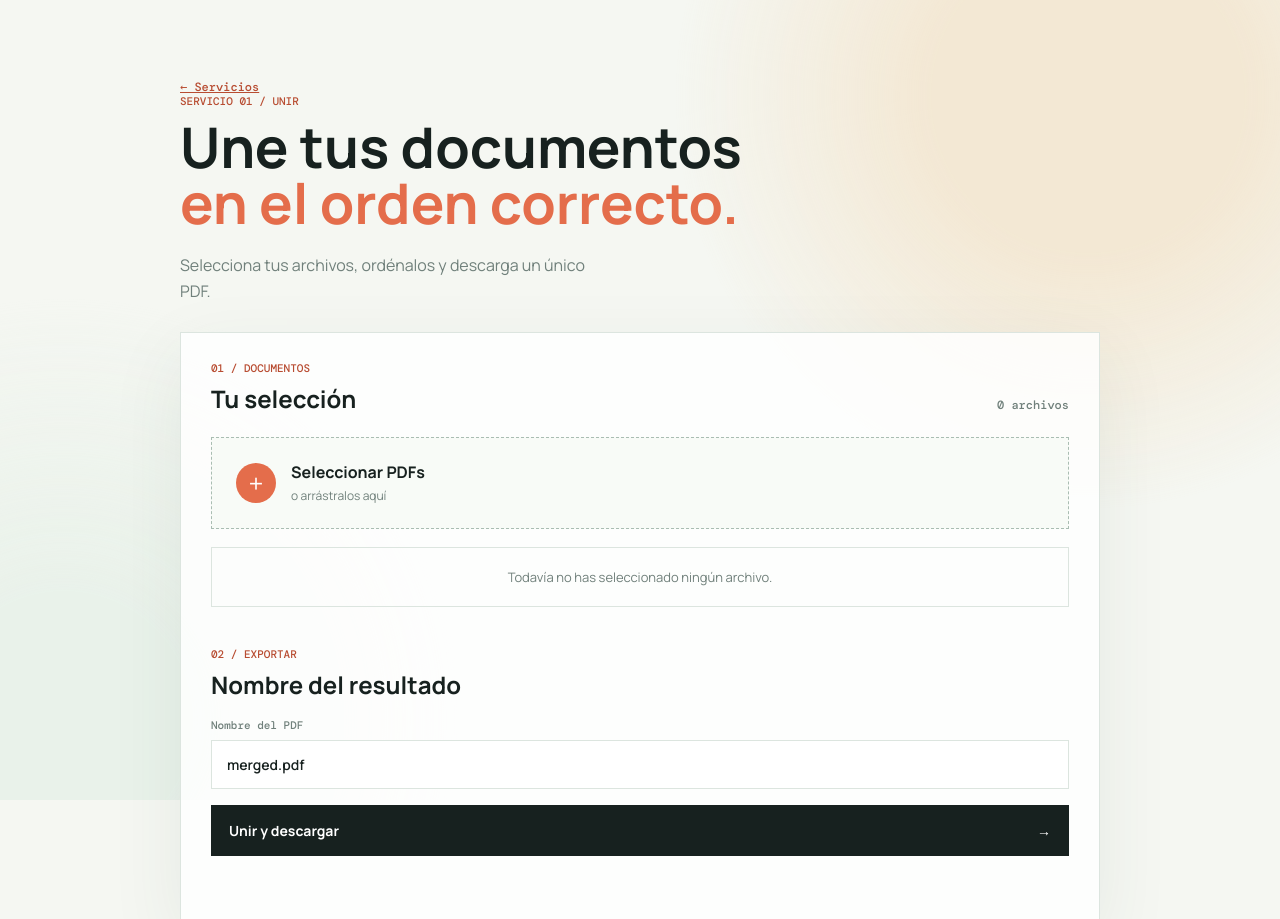
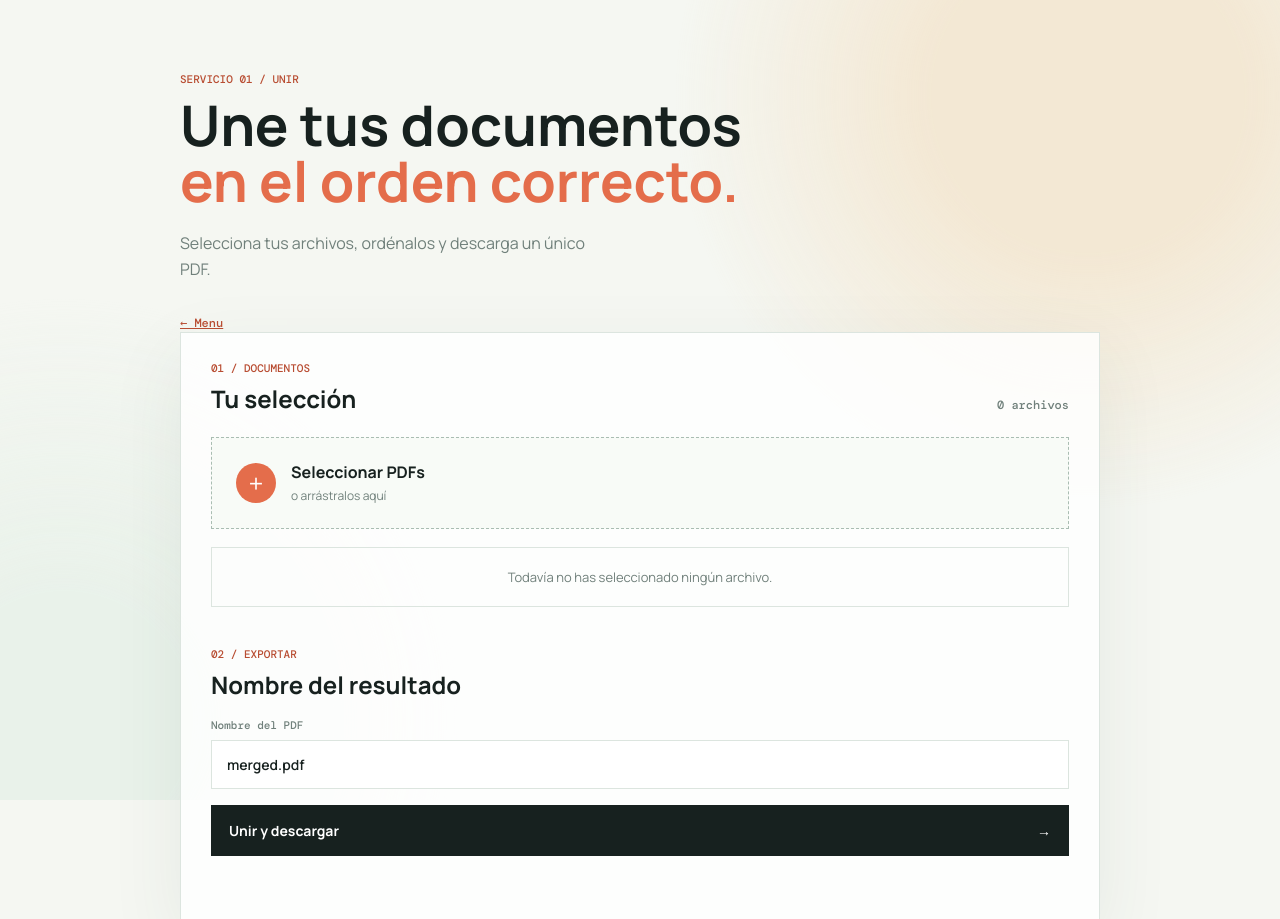
Before and after one commit to adam-perez25/pdf_services, a FastAPI app: page /merge in a window 1280 px wide. Shown: the top 919 px of the page. Run offline with FastAPI, Linux system fonts and the light colour scheme.

Commit message:
Update service back button label

```diff
--- a/templates/images.html
+++ b/templates/images.html
@@ -9,11 +9,14 @@
 <body>
     <main class="shell service-page">
         <section class="intro">
-            <a class="back-button" href="/">&#8592; Servicios</a>
             <p class="eyebrow">SERVICIO 03 / CONVERTIR</p>
             <h1>Convierte imágenes<br><em>en un PDF.</em></h1>
             <p class="lede">Selecciona, ordena y descarga tus imágenes como un único documento.</p>
         </section>
+
+        <nav class="service-back" aria-label="Navegación del servicio">
+            <a class="back-button" href="/">&#8592; Menu</a>
+        </nav>
 
         <section class="workspace" aria-labelledby="images-title">
             <div class="view-heading">
--- a/templates/merge.html
+++ b/templates/merge.html
@@ -9,11 +9,14 @@
 <body>
     <main class="shell service-page">
         <section class="intro">
-            <a class="back-button" href="/">&#8592; Servicios</a>
             <p class="eyebrow">SERVICIO 01 / UNIR</p>
             <h1>Une tus documentos<br><em>en el orden correcto.</em></h1>
             <p class="lede">Selecciona tus archivos, ordénalos y descarga un único PDF.</p>
         </section>
+
+        <nav class="service-back" aria-label="Navegación del servicio">
+            <a class="back-button" href="/">&#8592; Menu</a>
+        </nav>
 
         <section class="workspace" aria-labelledby="files-title">
             <div class="section-heading">
--- a/templates/split.html
+++ b/templates/split.html
@@ -9,11 +9,14 @@
 <body>
     <main class="shell service-page">
         <section class="intro">
-            <a class="back-button" href="/">&#8592; Servicios</a>
             <p class="eyebrow">SERVICIO 02 / DIVIDIR</p>
             <h1>Divide tus documentos<br><em>a tu medida.</em></h1>
             <p class="lede">Crea un PDF por página o usa rangos personalizados.</p>
         </section>
+
+        <nav class="service-back" aria-label="Navegación del servicio">
+            <a class="back-button" href="/">&#8592; Menu</a>
+        </nav>
 
         <section class="workspace" aria-labelledby="split-title">
             <div class="view-heading">
```
